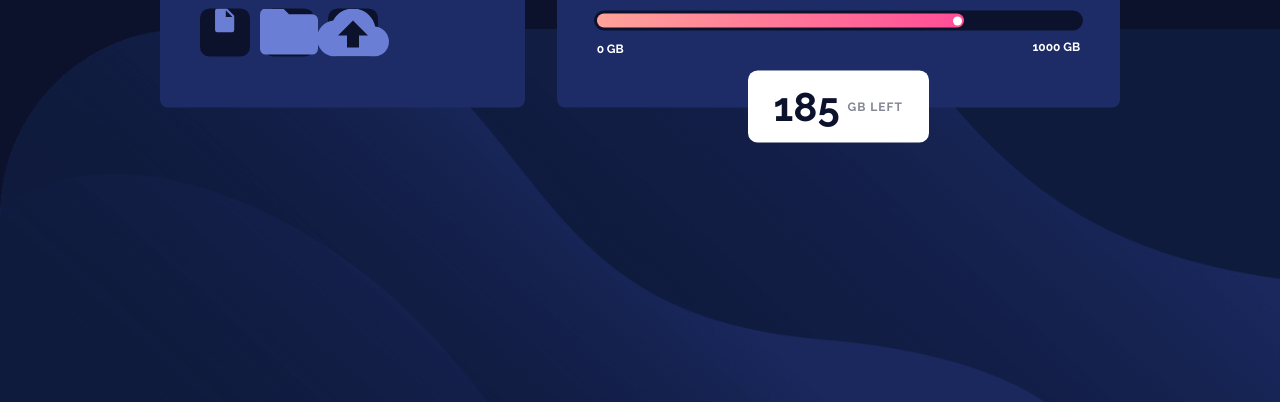
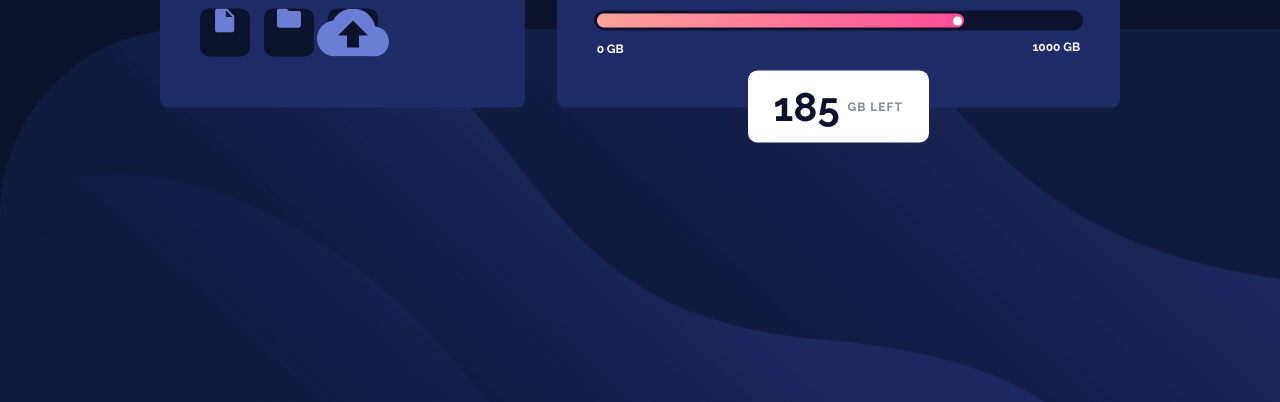
Before and after one commit to BerylBucket/fylo, a plain HTML site: page index.html in a window 1280 px wide. Shown: the part 398-800 px from the top of the page. Drawn offline with Linux system fonts and the light colour scheme.

Commit message:
Update index.html

```diff
--- a/index.html
+++ b/index.html
@@ -13,7 +13,7 @@
   <img src="./assets/logo.svg" alt="Fylo logo"/>
   <div class="btns">
     <a><svg xmlns="http://www.w3.org/2000/svg" width="20" height="24"><path fill="#697ED4" d="M12.028 0H2.436A2.387 2.387 0 00.049 2.398L.037 21.583a2.387 2.387 0 002.387 2.398h14.4a2.397 2.397 0 002.398-2.398V7.194L12.028 0zM10.83 8.393V1.8l6.595 6.594h-6.595z"/></svg></a>
-    <a><img src="./assets/icon-folder.svg" /></a>
+    <a><svg xmlns="http://www.w3.org/2000/svg" width="24" height="20"><path fill="#697ED4" d="M21.6 2.4H12L9.6 0H2.4A2.39 2.39 0 00.012 2.4L0 16.8a2.4 2.4 0 002.4 2.4h19.2a2.4 2.4 0 002.4-2.4v-12a2.4 2.4 0 00-2.4-2.4z"/></svg></a>
     <a><img src="./assets/icon-upload.svg" /></a>
   </div>
 </div>
```
